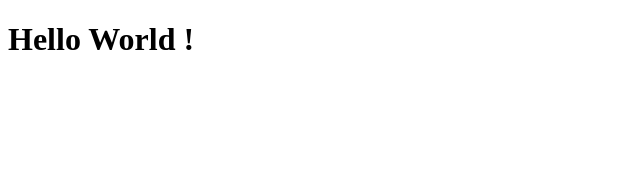
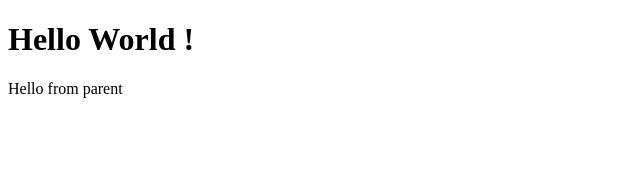
Before and after one commit to KenapaCoding/vue-full-course, a Vue app: page / in a window 1280 px wide. Shown: the top 170 px of the page, without its empty margins (0-640 px from the left). Built offline with nearby package versions, Linux system fonts and the light colour scheme.

Commit message:
materi: props

```diff
--- a/src/App.vue
+++ b/src/App.vue
@@ -64,7 +64,7 @@
 </script>
 
 <template>
-  <HelloWorld/>
+  <HelloWorld message="Hello from parent"/>
   <!-- <div class="container">
     <h1>{{ greeting('Ranggo') }}</h1>
     <p>
--- a/src/components/greeting/HelloWorld.vue
+++ b/src/components/greeting/HelloWorld.vue
@@ -1,13 +1,19 @@
 <template>
     <div>
         <h1 class="container">Hello World !</h1>
+        <p>{{ message }}</p>
     </div>
 
 
 </template>
 
 <script setup>
-
+    const props = defineProps({
+        message : {
+            type: String,
+            default : "Hello saja"
+        }
+    })
 </script>
 
 <style scoped>
```
